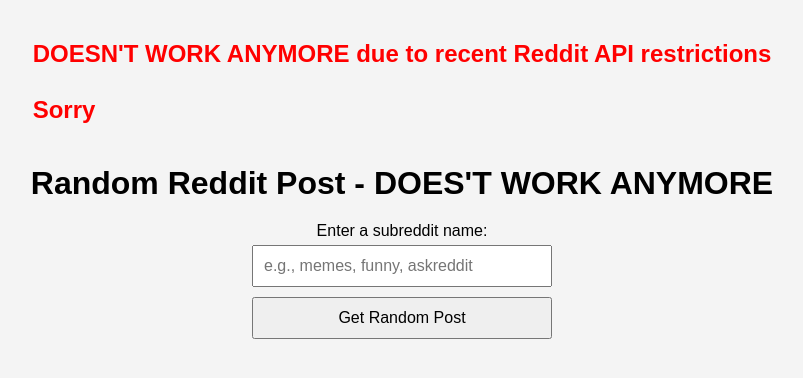
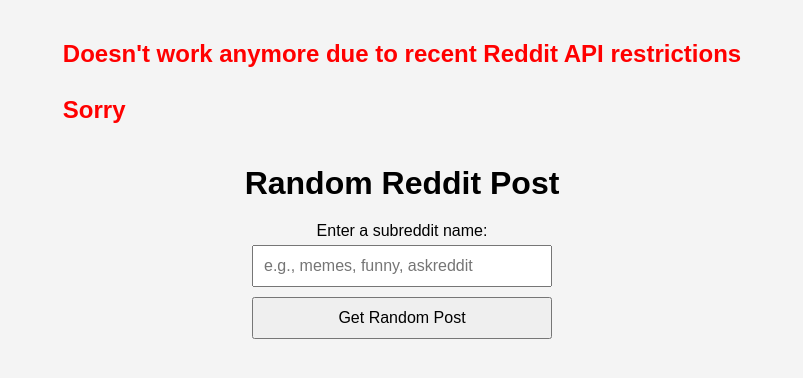
Before and after one commit to random-reddit/random-reddit.github.io, a plain HTML site: page index.html in a window 1280 px wide. Shown: the whole page, without its empty margins (238-1041 px from the left). Drawn offline with Linux system fonts and the light colour scheme.

Commit message:
Update index.html

```diff
--- a/index.html
+++ b/index.html
@@ -94,8 +94,8 @@
     </style>
 </head>
 <body>
-    <h2 style="color:red">DOESN'T WORK ANYMORE due to recent Reddit API restrictions<br><br>Sorry</h2>
-    <h1>Random Reddit Post - DOES'T WORK ANYMORE</h1>
+    <h2 style="color:red">Doesn't work anymore due to recent Reddit API restrictions<br><br>Sorry</h2>
+    <h1>Random Reddit Post</h1>
     <label for="subreddit">Enter a subreddit name:</label>
     <input type="text" id="subreddit" placeholder="e.g., memes, funny, askreddit">
     <button onclick="fetchRandomPost()">Get Random Post</button>
```
